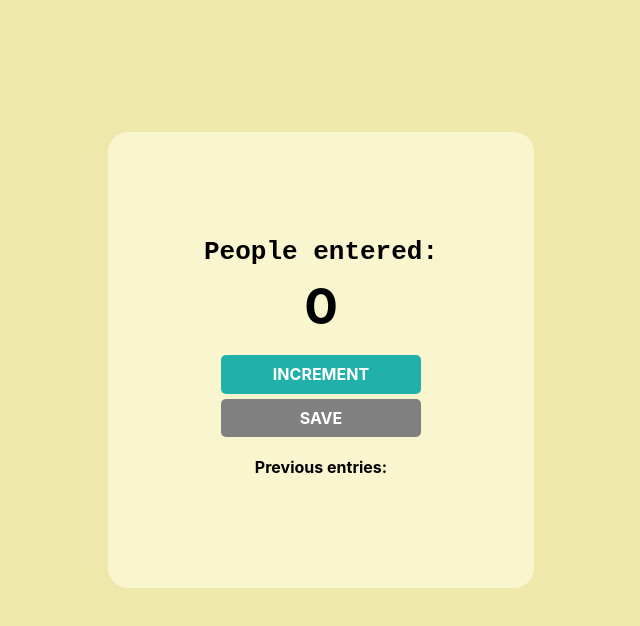
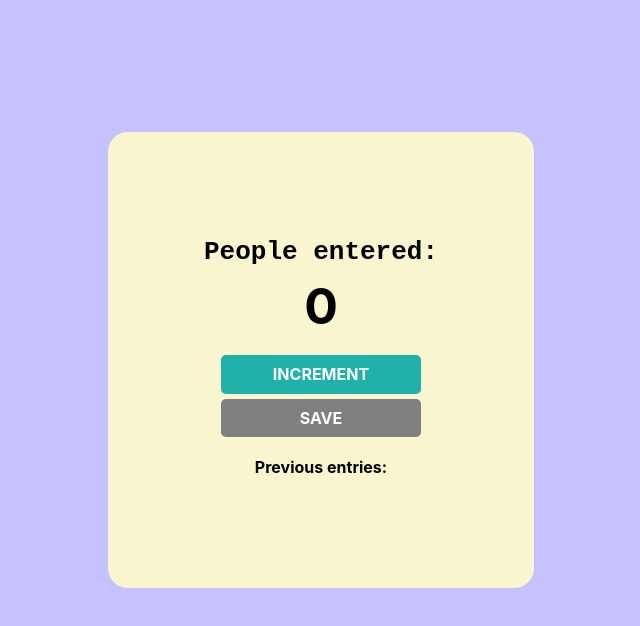
Before and after one commit to OxArtemis/metro-counter, a plain HTML site: page index.html in a window 1280 px wide. Shown: the whole page, without its empty margins (319-959 px from the left). Drawn offline with nearby package versions, Linux system fonts and the light colour scheme.

Commit message:
Update index.css

```diff
--- a/index.css
+++ b/index.css
@@ -1,5 +1,5 @@
 body {
-    background-color: palegoldenrod;
+    background-color: rgb(198, 193, 255);
     background-size: cover;
     font-family: -apple-system, BlinkMacSystemFont, 'Segoe UI', Roboto, Oxygen, Ubuntu, Cantarell, 'Open Sans', 'Helvetica Neue', sans-serif;
     font-weight: bold;
```
